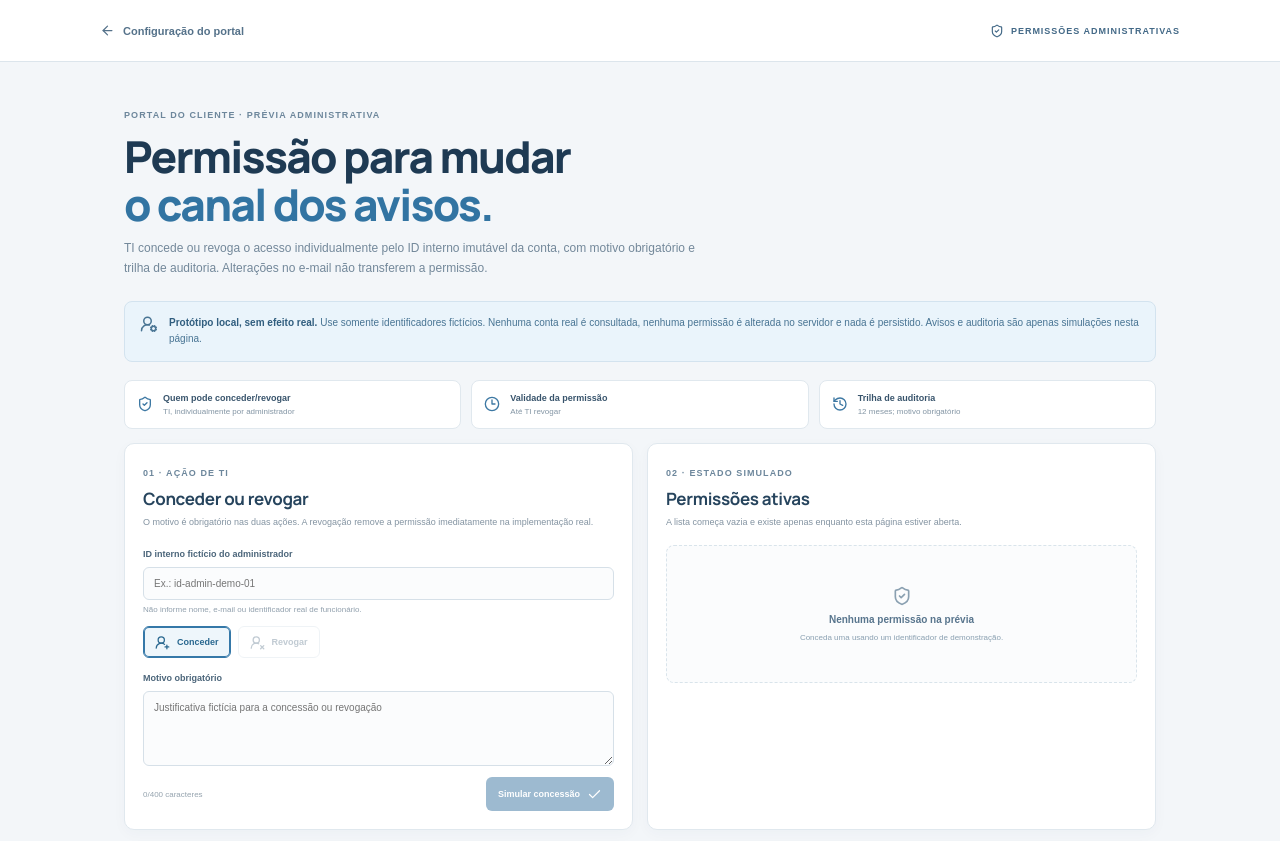
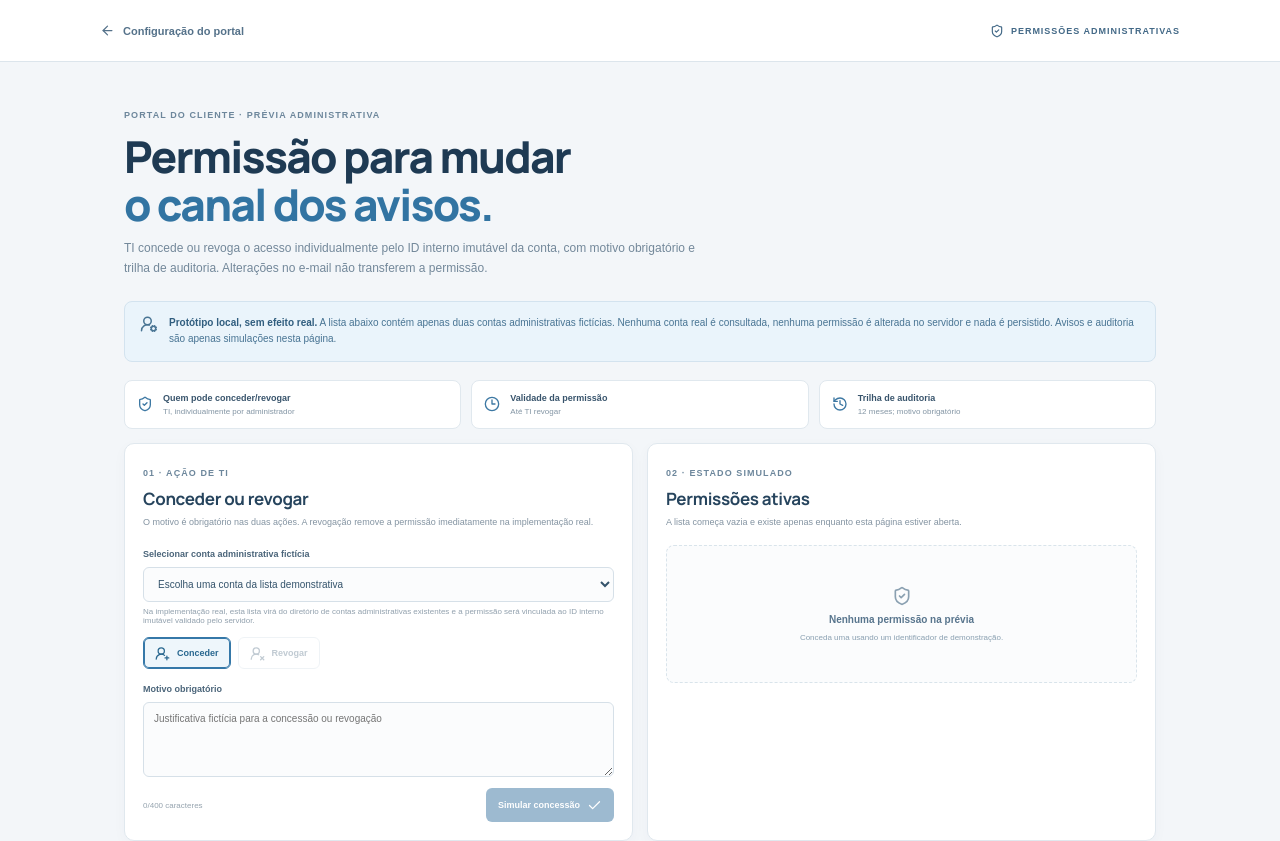
Before and after one commit to berger33/gruposegsystemseguranca, a Next.js app: page /admin/portal/permissoes in a window 1280 px wide. Shown: the top 841 px of the page. Built offline with nearby package versions, Linux system fonts and the light colour scheme.

Commit message:
feat: select admin accounts from demo directory
Co-authored-by: arena-agent <297053741+arena-agent@users.noreply.github.com>

```diff
--- a/src/app/admin/portal/permissoes/page.tsx
+++ b/src/app/admin/portal/permissoes/page.tsx
@@ -8,7 +8,8 @@ import styles from "./ReminderPermissions.module.css";
 type PermissionAction = "grant" | "revoke";
 type PermissionEvent = {
   id: number;
-  target: string;
+  targetId: string;
+  targetLabel: string;
   action: PermissionAction;
   reason: string;
   createdAt: string;
@@ -19,6 +20,11 @@ type PanelNotice = {
   createdAt: string;
   expiresAt: string;
 };
+
+const demoAdminDirectory = [
+  { id: "id-demo-admin-001", label: "Conta administrativa fictícia 01" },
+  { id: "id-demo-admin-002", label: "Conta administrativa fictícia 02" },
+];
 
 function formatDate(date: Date) {
   return new Intl.DateTimeFormat("pt-BR", { dateStyle: "short", timeStyle: "short" }).format(date);
@@ -32,8 +38,8 @@ export default function ReminderPermissionsPage() {
   const [events, setEvents] = useState<PermissionEvent[]>([]);
   const [notices, setNotices] = useState<PanelNotice[]>([]);
   const [feedback, setFeedback] = useState("");
-  const normalizedTarget = target.trim();
-  const hasPermission = Boolean(normalizedTarget && permissions[normalizedTarget.toLocaleLowerCase("pt-BR")]);
+  const selectedAdmin = demoAdminDirectory.find(admin => admin.id === target);
+  const hasPermission = Boolean(target && permissions[target]);
   const activePermissions = useMemo(
     () => Object.entries(permissions).filter(([, active]) => active).map(([identifier]) => identifier),
     [permissions],
@@ -41,10 +47,9 @@ export default function ReminderPermissionsPage() {
 
   function submitChange(event: FormEvent<HTMLFormElement>) {
     event.preventDefault();
-    const cleanTarget = normalizedTarget;
     const cleanReason = reason.trim();
-    if (!cleanTarget || !cleanReason) return;
-    const key = cleanTarget.toLocaleLowerCase("pt-BR");
+    if (!selectedAdmin || !cleanReason) return;
+    const key = selectedAdmin.id;
     const currentlyActive = Boolean(permissions[key]);
     if (action === "grant" && currentlyActive) {
       setFeedback("Este identificador já tem a permissão na demonstração.");
@@ -59,7 +64,8 @@ export default function ReminderPermissionsPage() {
     const actionText = action === "grant" ? "concedida" : "revogada";
     const auditEvent: PermissionEvent = {
       id: now.getTime(),
-      target: cleanTarget,
+      targetId: selectedAdmin.id,
+      targetLabel: selectedAdmin.label,
       action,
       reason: cleanReason,
       createdAt: formatDate(now),
@@ -112,7 +118,7 @@ export default function ReminderPermissionsPage() {
 
         <div className={styles.prototypeNotice} role="note">
           <span><UserRoundCog size={18} /></span>
-          <p><strong>Protótipo local, sem efeito real.</strong> Use somente identificadores fictícios. Nenhuma conta real é consultada, nenhuma permissão é alterada no servidor e nada é persistido. Avisos e auditoria são apenas simulações nesta página.</p>
+          <p><strong>Protótipo local, sem efeito real.</strong> A lista abaixo contém apenas duas contas administrativas fictícias. Nenhuma conta real é consultada, nenhuma permissão é alterada no servidor e nada é persistido. Avisos e auditoria são apenas simulações nesta página.</p>
         </div>
 
         <div className={styles.policyStrip}>
@@ -125,9 +131,12 @@ export default function ReminderPermissionsPage() {
           <section className={styles.card} aria-labelledby="change-title">
             <div className={styles.cardHeading}><span className={styles.step}>01 · AÇÃO DE TI</span><h2 id="change-title">Conceder ou revogar</h2><p>O motivo é obrigatório nas duas ações. A revogação remove a permissão imediatamente na implementação real.</p></div>
             <form className={styles.form} onSubmit={submitChange}>
-              <label htmlFor="permission-target">ID interno fictício do administrador</label>
-              <input id="permission-target" required maxLength={100} value={target} onChange={event => { setTarget(event.target.value); setFeedback(""); }} placeholder="Ex.: id-admin-demo-01" autoComplete="off" />
-              <small>Não informe nome, e-mail ou identificador real de funcionário.</small>
+              <label htmlFor="permission-target">Selecionar conta administrativa fictícia</label>
+              <select id="permission-target" required value={target} onChange={event => { setTarget(event.target.value); setFeedback(""); }}>
+                <option value="">Escolha uma conta da lista demonstrativa</option>
+                {demoAdminDirectory.map(admin => <option key={admin.id} value={admin.id}>{admin.label} · {admin.id}</option>)}
+              </select>
+              <small>Na implementação real, esta lista virá do diretório de contas administrativas existentes e a permissão será vinculada ao ID interno imutável validado pelo servidor.</small>
 
               <div className={styles.actionGroup} role="group" aria-label="Ação de permissão">
                 <button type="button" aria-pressed={action === "grant"} className={action === "grant" ? styles.actionSelected : ""} onClick={() => { setAction("grant"); setFeedback(""); }}><UserRoundPlus size={15} /> Conceder</button>
@@ -135,7 +144,7 @@ export default function ReminderPermissionsPage() {
               </div>
               <label htmlFor="permission-reason">Motivo obrigatório</label>
               <textarea id="permission-reason" required minLength={5} maxLength={400} value={reason} onChange={event => setReason(event.target.value)} placeholder="Justificativa fictícia para a concessão ou revogação" />
-              <div className={styles.formFooter}><span>{reason.trim().length}/400 caracteres</span><button type="submit" disabled={!normalizedTarget || !reason.trim() || !actionIsValid}>{action === "grant" ? "Simular concessão" : "Simular revogação"} <Check size={15} /></button></div>
+              <div className={styles.formFooter}><span>{reason.trim().length}/400 caracteres</span><button type="submit" disabled={!selectedAdmin || !reason.trim() || !actionIsValid}>{action === "grant" ? "Simular concessão" : "Simular revogação"} <Check size={15} /></button></div>
               {feedback && <p className={styles.feedback} role="status">{feedback}</p>}
             </form>
           </section>
@@ -145,7 +154,7 @@ export default function ReminderPermissionsPage() {
             {activePermissions.length === 0 ? (
               <div className={styles.empty}><ShieldCheck size={20} /><strong>Nenhuma permissão na prévia</strong><span>Conceda uma usando um identificador de demonstração.</span></div>
             ) : (
-              <ul className={styles.activeList}>{activePermissions.map(identifier => <li key={identifier}><span className={styles.statusDot} /><span><strong>{identifier}</strong><small>Pode alterar o canal dos avisos · até revogação</small></span><span className={styles.activeTag}>ATIVA</span></li>)}</ul>
+              <ul className={styles.activeList}>{activePermissions.map(identifier => { const admin = demoAdminDirectory.find(item => item.id === identifier); return <li key={identifier}><span className={styles.statusDot} /><span><strong>{admin?.label ?? "Conta fictícia"}</strong><small>ID interno de demonstração: {identifier} · até revogação</small></span><span className={styles.activeTag}>ATIVA</span></li>; })}</ul>
             )}
           </section>
         </div>
@@ -161,7 +170,7 @@ export default function ReminderPermissionsPage() {
           <section className={styles.subCard} aria-labelledby="audit-title">
             <div className={styles.subHeading}><History size={16} /><div><span className={styles.step}>04 · REGISTRO SIMULADO</span><h2 id="audit-title">Auditoria</h2></div></div>
             <p className={styles.subIntro}>No sistema real, manter os registros por 12 meses, sem senhas, tokens completos ou códigos; depois, excluir detalhes.</p>
-            {events.length === 0 ? <div className={styles.noticeEmpty}>As ações demonstrativas aparecerão aqui.</div> : <ul className={styles.auditList}>{events.map(item => <li key={item.id}><div className={styles.auditTop}><strong>{item.action === "grant" ? "Permissão concedida" : "Permissão revogada"}</strong><time>{item.createdAt}</time></div><span>Administrador: {item.target} · Ação por: TI (simulado)</span><p>Motivo: {item.reason}</p></li>)}</ul>}
+            {events.length === 0 ? <div className={styles.noticeEmpty}>As ações demonstrativas aparecerão aqui.</div> : <ul className={styles.auditList}>{events.map(item => <li key={item.id}><div className={styles.auditTop}><strong>{item.action === "grant" ? "Permissão concedida" : "Permissão revogada"}</strong><time>{item.createdAt}</time></div><span>Administrador: {item.targetLabel} (ID {item.targetId}) · Ação por: TI (simulado)</span><p>Motivo: {item.reason}</p></li>)}</ul>}
           </section>
         </div>
 
```
Also changed, not shown: src/app/admin/portal/permissoes/ReminderPermissions.module.css, 2 other files (tests, documents, lock files or other folders).
